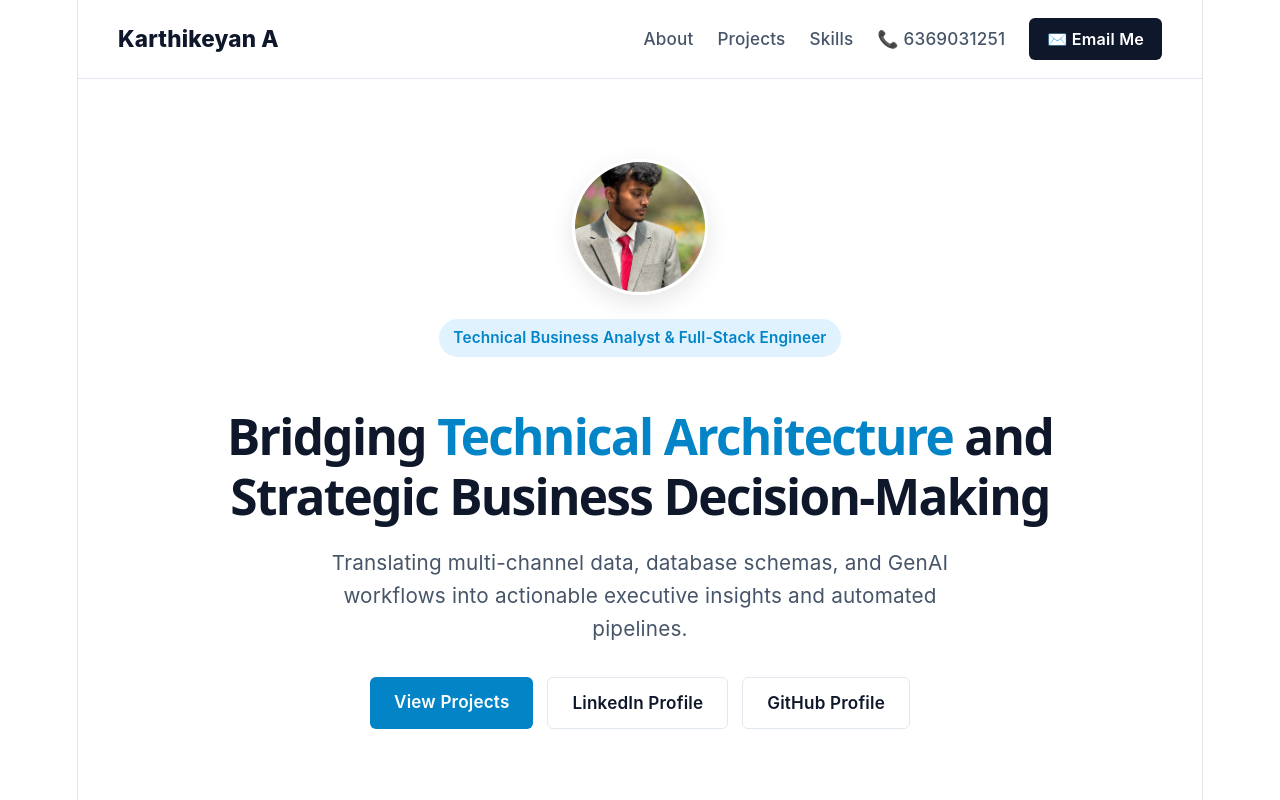
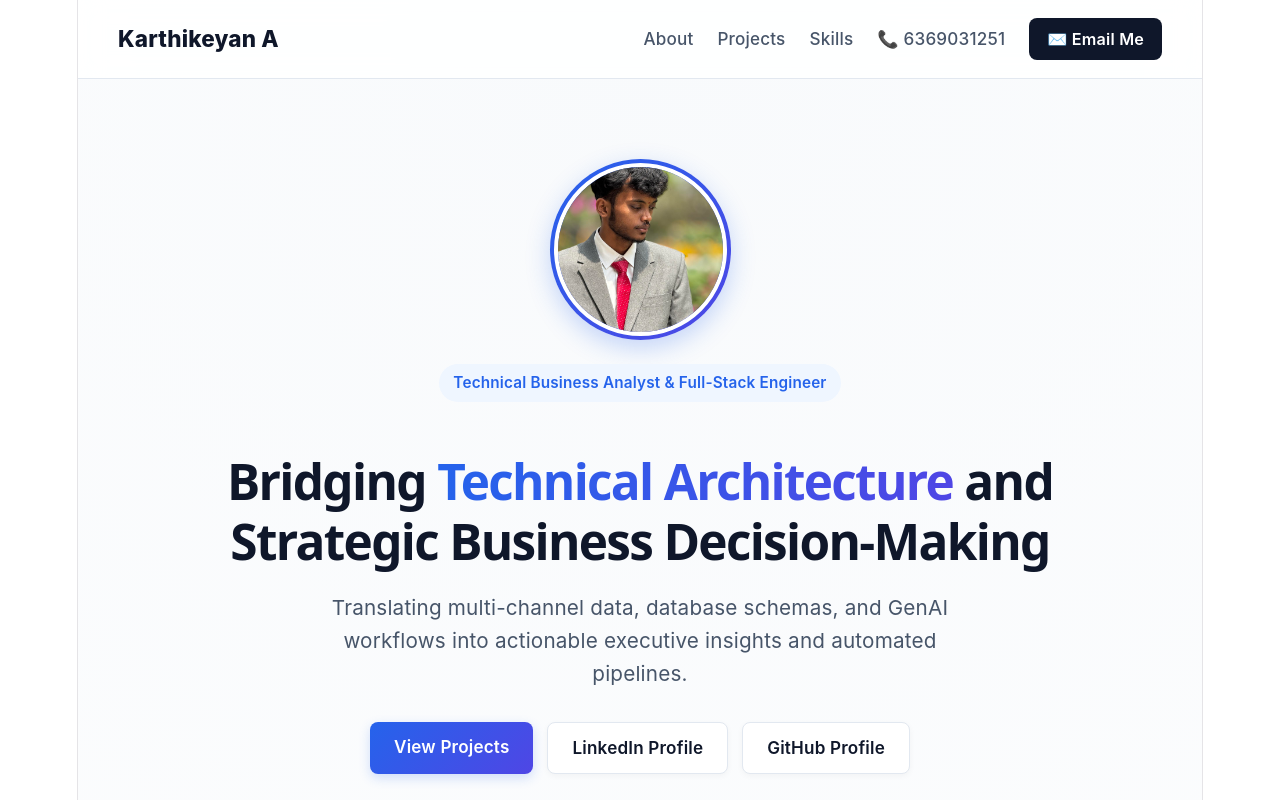
Before and after one commit to KarthiArun-droid/Portfolio, a React app: page / in a window 1280 px wide. Shown: the top 800 px of the page. Built offline with nearby package versions, Linux system fonts and the light colour scheme; the HTML template or start-up script is replaced by a standard one.

Commit message:
Update UI styles to premium executive aesthetic

```diff
--- a/Portfolio.jsx
+++ b/Portfolio.jsx
@@ -95,6 +95,12 @@ export default function Portfolio() {
 
     return (
         <div style={styles.page}>
+            <style>{`
+                .project-card { transition: all 0.3s ease; }
+                .project-card:hover { transform: translateY(-4px); box-shadow: 0 12px 24px rgba(0, 0, 0, 0.08) !important; }
+                .btn-hover { transition: transform 0.2s ease, box-shadow 0.2s ease; }
+                .btn-hover:hover { transform: translateY(-2px); box-shadow: 0 6px 20px rgba(37, 99, 235, 0.4) !important; }
+            `}</style>
             {/* Navigation Bar */}
             <nav style={styles.nav}>
                 <div style={styles.logo}>{profileConfig.name}</div>
@@ -109,12 +115,14 @@ export default function Portfolio() {
 
             {/* Hero Section */}
             <header style={styles.hero}>
+                <div style={{ display: 'flex', justifyContent: 'center' }}>
                     <div style={styles.avatarWrapper}>
                         <img
                             src={profileConfig.avatarUrl}
                             alt={profileConfig.name}
                             style={styles.avatar}
                         />
+                    </div>
                 </div>
                 <div style={styles.badge}>{profileConfig.title}</div>
                 <h1 style={styles.heroTitle}>
@@ -125,9 +133,9 @@ export default function Portfolio() {
                     Translating multi-channel data, database schemas, and GenAI workflows into actionable executive insights and automated pipelines.
                 </p>
                 <div style={styles.heroCta}>
-                    <a href="#projects" style={styles.btnPrimary}>View Projects</a>
-                    <a href={profileConfig.linkedin} target="_blank" rel="noreferrer" style={styles.btnSecondary}>LinkedIn Profile</a>
-                    <a href={profileConfig.github} target="_blank" rel="noreferrer" style={styles.btnSecondary}>GitHub Profile</a>
+                    <a href="#projects" style={styles.btnPrimary} className="btn-hover">View Projects</a>
+                    <a href={profileConfig.linkedin} target="_blank" rel="noreferrer" style={styles.btnSecondary} className="btn-hover">LinkedIn Profile</a>
+                    <a href={profileConfig.github} target="_blank" rel="noreferrer" style={styles.btnSecondary} className="btn-hover">GitHub Profile</a>
                 </div>
             </header>
 
@@ -162,7 +170,7 @@ export default function Portfolio() {
 
                 <div style={styles.grid}>
                     {filteredProjects.map((p, idx) => (
-                        <div key={idx} style={styles.projectCard}>
+                        <div key={idx} style={styles.projectCard} className="project-card">
                             <div style={styles.cardHeader}>
                                 <span style={styles.categoryBadge}>{p.category}</span>
                                 <div style={styles.cardActions}>
@@ -201,30 +209,23 @@ export default function Portfolio() {
             <section id="skills" style={styles.section}>
                 <h2 style={styles.sectionTitle}>Skills & Architecture</h2>
                 <div style={styles.skillsGrid}>
-                    <div style={styles.skillBox}>
-                        <h4 style={styles.skillCategory}>Frontend & Mobile</h4>
-                        <p style={styles.skillList}>React 19, Next.js 16, React Native, TypeScript, Tailwind CSS, Framer Motion</p>
+                    {[
+                        { cat: 'Frontend & Mobile', skills: 'React 19, Next.js 16, React Native, TypeScript, Tailwind CSS, Framer Motion' },
+                        { cat: 'Backend & Microservices', skills: 'Go (Golang), Python, FastAPI, REST APIs, WebSockets, Redis' },
+                        { cat: 'Data & Analytics', skills: 'SQL, Data Modeling, Multi-Channel Analytics, Funnel Analysis, BRD/FRD, BPMN' },
+                        { cat: 'BI & Visualization', skills: 'Power BI, Tableau, Interactive Dashboards, Web Analytics, Data Storytelling, KPI Tracking' },
+                        { cat: 'AI & Automation', skills: 'Generative AI, LLM Automation Workflows, Process Automation, Python, Predictive Analytics' },
+                        { cat: 'Cloud & Development', skills: 'AWS, Database Architecture (PostgreSQL, MongoDB), Git, Agile/Scrum, Docker' }
+                    ].map((group, idx) => (
+                        <div key={idx} style={styles.skillBox}>
+                            <h4 style={styles.skillCategory}>{group.cat}</h4>
+                            <div style={styles.skillTags}>
+                                {group.skills.split(',').map((skill, i) => (
+                                    <span key={i} style={styles.techTag}>{skill.trim()}</span>
+                                ))}
                             </div>
-                    <div style={styles.skillBox}>
-                        <h4 style={styles.skillCategory}>Backend & Microservices</h4>
-                        <p style={styles.skillList}>Go (Golang), Python, FastAPI, REST APIs, WebSockets, Redis</p>
                         </div>
-                    <div style={styles.skillBox}>
-                        <h4 style={styles.skillCategory}>Data & Analytics</h4>
-                        <p style={styles.skillList}>SQL, Data Modeling, Multi-Channel Analytics, Funnel Analysis, BRD/FRD, BPMN</p>
-                    </div>
-                    <div style={styles.skillBox}>
-                        <h4 style={styles.skillCategory}>BI & Visualization</h4>
-                        <p style={styles.skillList}>Power BI, Tableau, Interactive Dashboards, Web Analytics, Data Storytelling, KPI Tracking</p>
-                    </div>
-                    <div style={styles.skillBox}>
-                        <h4 style={styles.skillCategory}>AI & Automation</h4>
-                        <p style={styles.skillList}>Generative AI, LLM Automation Workflows, Process Automation, Python, Predictive Analytics</p>
-                    </div>
-                    <div style={styles.skillBox}>
-                        <h4 style={styles.skillCategory}>Cloud & Development</h4>
-                        <p style={styles.skillList}>AWS, Database Architecture (PostgreSQL, MongoDB), Git, Agile/Scrum, Docker</p>
-                    </div>
+                    ))}
                 </div>
             </section>
 
@@ -245,35 +246,86 @@ const theme = {
     cardBg: '#FFFFFF',
     textMain: '#0F172A',
     textSub: '#475569',
-    accent: '#0284C7',
-    accentLight: '#E0F2FE',
+    accent: '#2563EB',
+    accentLight: '#EFF6FF',
     border: '#E2E8F0',
 };
 
 const styles = {
-    page: { backgroundColor: theme.bg, color: theme.textMain, minHeight: '100vh', fontFamily: '-apple-system, BlinkMacSystemFont, "Segoe UI", Roboto, sans-serif' },
-    nav: { display: 'flex', justifyContent: 'space-between', alignItems: 'center', padding: '18px 40px', maxWidth: '1200px', margin: '0 auto', borderBottom: `1px solid ${theme.border}` },
+    page: {
+        background: 'radial-gradient(circle at 50% 0%, #F8FAFC 0%, #FFFFFF 50%)',
+        color: theme.textMain,
+        minHeight: '100vh',
+        fontFamily: '-apple-system, BlinkMacSystemFont, "Segoe UI", Roboto, sans-serif'
+    },
+    nav: {
+        display: 'flex',
+        justifyContent: 'space-between',
+        alignItems: 'center',
+        padding: '18px 40px',
+        maxWidth: '1200px',
+        margin: '0 auto',
+        borderBottom: `1px solid ${theme.border}`,
+        position: 'sticky',
+        top: 0,
+        backgroundColor: 'rgba(255, 255, 255, 0.85)',
+        backdropFilter: 'blur(12px)',
+        zIndex: 1000
+    },
     logo: { fontSize: '1.25rem', fontWeight: '800', color: theme.textMain },
     navLinks: { display: 'flex', gap: '24px', alignItems: 'center' },
     navLink: { color: theme.textSub, textDecoration: 'none', fontSize: '0.95rem', fontWeight: '500' },
-    contactBtn: { color: '#ffffff', backgroundColor: theme.textMain, textDecoration: 'none', fontSize: '0.9rem', fontWeight: '600', padding: '8px 18px', borderRadius: '6px' },
+    contactBtn: { color: '#ffffff', backgroundColor: theme.textMain, textDecoration: 'none', fontSize: '0.9rem', fontWeight: '600', padding: '8px 18px', borderRadius: '8px' },
     hero: { maxWidth: '850px', margin: '0 auto', textAlign: 'center', padding: '80px 20px 90px' },
-    avatarWrapper: { display: 'flex', justifyContent: 'center', marginBottom: '24px' },
-    avatar: { width: '130px', height: '130px', borderRadius: '50%', objectFit: 'cover', border: `3px solid #ffffff`, boxShadow: '0 8px 24px rgba(0,0,0,0.1)' },
+    avatarWrapper: {
+        display: 'inline-flex',
+        justifyContent: 'center',
+        marginBottom: '24px',
+        padding: '4px',
+        borderRadius: '50%',
+        background: 'linear-gradient(135deg, #2563EB, #4F46E5)',
+        boxShadow: '0 8px 24px rgba(37, 99, 235, 0.25)'
+    },
+    avatar: {
+        width: '165px',
+        height: '165px',
+        borderRadius: '50%',
+        objectFit: 'cover',
+        border: `4px solid #ffffff`
+    },
     badge: { display: 'inline-block', backgroundColor: theme.accentLight, color: theme.accent, padding: '6px 14px', borderRadius: '20px', fontSize: '0.85rem', marginBottom: '18px', fontWeight: '600' },
     heroTitle: { fontSize: '2.75rem', fontWeight: '800', lineHeight: '1.2', color: theme.textMain, marginBottom: '20px' },
-    highlightText: { color: theme.accent },
+    highlightText: { background: 'linear-gradient(90deg, #2563EB, #4F46E5)', WebkitBackgroundClip: 'text', WebkitTextFillColor: 'transparent' },
     heroSubtitle: { fontSize: '1.15rem', color: theme.textSub, lineHeight: '1.6', maxWidth: '680px', margin: '0 auto 32px' },
     heroCta: { display: 'flex', gap: '14px', justifyContent: 'center', flexWrap: 'wrap' },
-    btnPrimary: { backgroundColor: theme.accent, color: '#ffffff', padding: '12px 24px', borderRadius: '6px', fontWeight: '600', textDecoration: 'none', fontSize: '0.95rem' },
-    btnSecondary: { backgroundColor: '#ffffff', color: theme.textMain, border: `1px solid ${theme.border}`, padding: '12px 24px', borderRadius: '6px', textDecoration: 'none', fontSize: '0.95rem', fontWeight: '600' },
+    btnPrimary: {
+        background: 'linear-gradient(135deg, #2563EB, #4F46E5)',
+        color: '#ffffff',
+        padding: '12px 24px',
+        borderRadius: '8px',
+        fontWeight: '600',
+        textDecoration: 'none',
+        fontSize: '0.95rem',
+        boxShadow: '0 4px 12px rgba(37, 99, 235, 0.2)'
+    },
+    btnSecondary: {
+        backgroundColor: '#ffffff',
+        color: theme.textMain,
+        border: `1px solid ${theme.border}`,
+        padding: '12px 24px',
+        borderRadius: '8px',
+        textDecoration: 'none',
+        fontSize: '0.95rem',
+        fontWeight: '600',
+        boxShadow: '0 2px 6px rgba(0,0,0,0.04)'
+    },
     section: { maxWidth: '1150px', margin: '0 auto', padding: '0 20px 90px' },
     sectionHeader: { textAlign: 'center', marginBottom: '45px' },
     sectionTitle: { fontSize: '2rem', fontWeight: '800', color: theme.textMain, marginBottom: '8px' },
     sectionSubtitle: { color: theme.textSub, fontSize: '1rem' },
     filterRow: { display: 'flex', justifyContent: 'center', gap: '8px', marginTop: '22px', flexWrap: 'wrap' },
-    filterBtn: { background: '#ffffff', border: `1px solid ${theme.border}`, color: theme.textSub, padding: '6px 16px', borderRadius: '6px', cursor: 'pointer', fontSize: '0.85rem', fontWeight: '500' },
-    filterBtnActive: { background: theme.accentLight, border: `1px solid ${theme.accent}`, color: theme.accent, fontWeight: '700', padding: '6px 16px', borderRadius: '6px', cursor: 'pointer', fontSize: '0.85rem' },
+    filterBtn: { background: '#ffffff', border: `1px solid ${theme.border}`, color: theme.textSub, padding: '6px 16px', borderRadius: '8px', cursor: 'pointer', fontSize: '0.85rem', fontWeight: '500' },
+    filterBtnActive: { background: theme.accentLight, border: `1px solid ${theme.accent}`, color: theme.accent, fontWeight: '700', padding: '6px 16px', borderRadius: '8px', cursor: 'pointer', fontSize: '0.85rem' },
     grid: {
         display: 'grid',
         gridTemplateColumns: 'repeat(auto-fit, minmax(380px, 1fr))',
@@ -283,7 +335,7 @@ const styles = {
     projectCard: {
         backgroundColor: '#FFFFFF',
         border: '1px solid #E2E8F0',
-        borderRadius: '14px',
+        borderRadius: '16px',
         padding: '28px',
         display: 'flex',
         flexDirection: 'column',
@@ -299,7 +351,7 @@ const styles = {
     },
     categoryBadge: {
         fontSize: '0.78rem',
-        color: '#2563EB',
+        color: '#1D4ED8',
         background: '#EFF6FF',
         padding: '5px 12px',
         borderRadius: '6px',
@@ -324,18 +376,18 @@ const styles = {
         fontSize: '0.85rem',
         fontWeight: '600'
     },
-    projectTitle: { fontSize: '1.35rem', fontWeight: '700', color: theme.textMain, margin: '0 0 4px 0' },
-    projectTagline: { fontSize: '0.88rem', color: theme.accent, marginBottom: '14px', fontWeight: '600' },
+    projectTitle: { fontSize: '1.35rem', fontWeight: '700', color: theme.textMain, margin: '0 0 6px 0' },
+    projectTagline: { fontSize: '0.9rem', color: theme.accent, marginBottom: '14px', fontWeight: '600' },
     projectDesc: { fontSize: '0.92rem', color: theme.textSub, lineHeight: '1.6', marginBottom: '18px', flexGrow: 1 },
     highlightsList: { marginBottom: '20px' },
     highlightItem: { fontSize: '0.88rem', color: theme.textMain, marginBottom: '6px', display: 'flex', alignItems: 'center' },
     bullet: { color: theme.accent, marginRight: '8px', fontSize: '1.2rem', lineHeight: 1 },
-    techTags: { display: 'flex', flexWrap: 'wrap', gap: '6px', marginTop: 'auto', borderTop: `1px solid ${theme.border}`, paddingTop: '14px' },
-    techTag: { backgroundColor: '#F8FAFC', border: `1px solid ${theme.border}`, color: '#334155', fontSize: '0.75rem', padding: '4px 8px', borderRadius: '4px', fontWeight: '500' },
+    techTags: { display: 'flex', flexWrap: 'wrap', gap: '8px', marginTop: 'auto', borderTop: `1px solid ${theme.border}`, paddingTop: '16px' },
+    techTag: { backgroundColor: '#F1F5F9', border: `1px solid ${theme.border}`, color: '#0F172A', fontSize: '0.75rem', padding: '5px 10px', borderRadius: '20px', fontWeight: '600' },
     skillsGrid: { display: 'grid', gridTemplateColumns: 'repeat(auto-fit, minmax(250px, 1fr))', gap: '20px', marginTop: '24px' },
-    skillBox: { backgroundColor: theme.cardBg, border: `1px solid ${theme.border}`, borderRadius: '10px', padding: '22px' },
-    skillCategory: { color: theme.textMain, fontSize: '1.05rem', margin: '0 0 8px 0', fontWeight: '700' },
-    skillList: { color: theme.textSub, fontSize: '0.9rem', lineHeight: '1.6', margin: 0 },
+    skillBox: { backgroundColor: theme.cardBg, border: `1px solid ${theme.border}`, borderRadius: '12px', padding: '22px', boxShadow: '0 2px 8px rgba(0,0,0,0.02)' },
+    skillCategory: { color: theme.textMain, fontSize: '1.05rem', margin: '0 0 12px 0', fontWeight: '700' },
+    skillTags: { display: 'flex', flexWrap: 'wrap', gap: '8px' },
     footer: { textAlign: 'center', padding: '45px 20px', borderTop: `1px solid ${theme.border}`, backgroundColor: '#F8FAFC' },
     footerText: { color: theme.textMain, fontSize: '0.9rem', margin: '0 0 6px 0', fontWeight: '600' },
     footerSubText: { color: theme.textSub, fontSize: '0.85rem', margin: 0 },
```
Lines whose indentation alone changed are shown as unchanged.
